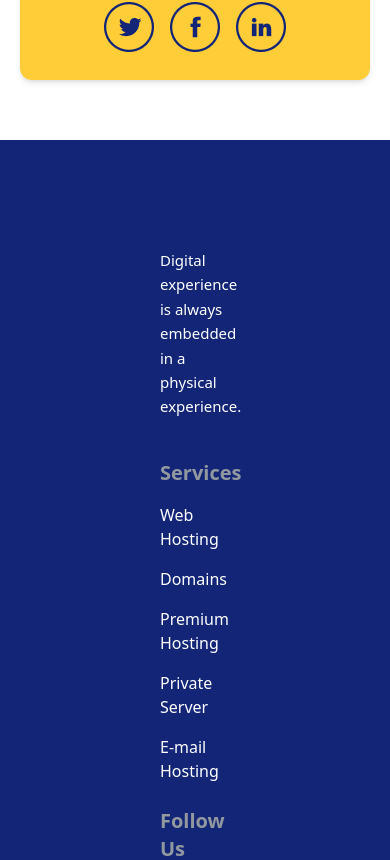
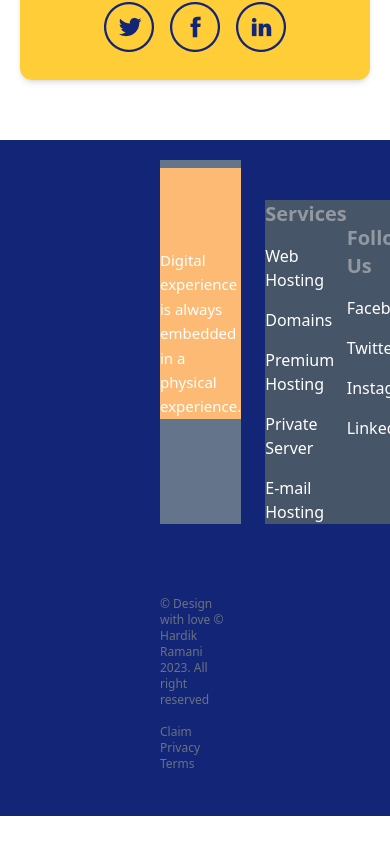
Before and after one commit to JuanPabloDiaz/landingZone, a React (Create React App) app: page / in a window 390 px wide. Shown: the part 8824-9684 px from the top of the page. After the commit the page ends 9640 px from the top, so only its background shows below. Built offline with nearby package versions, Linux system fonts and the light colour scheme.

Commit message:
making the footer responsive

```diff
--- a/src/components/Footer.jsx
+++ b/src/components/Footer.jsx
@@ -62,17 +62,17 @@ export default () => {
   return (
     <footer
       name="footer"
-      className="text-white bg-[#132577] px-40 py-5 max-w-screen-2xl mx-auto md:px-8"
+      className="text-white bg-[#132577] px-40 py-5 max-w-full mx-auto md:px-8"
     >
-      <div className="gap-6 justify-between md:flex">
-        <div className="flex-1">
-          <div className="max-w-xs">
+      <div className="gap-6 justify-between flex">
+        <div className="flex-1 bg-slate-500">
+          <div className="md:max-w-xs bg-orange-300">
             <p className="leading-relaxed mt-2 text-[15px] pt-20">
               Digital experience is always embedded in a physical experience.
             </p>
           </div>
         </div>
-        <div className="flex-1 mt-10 space-y-6 justify-between sm:flex md:space-y-0 md:mt-0">
+        <div className="flex flex-1 mt-10 space-y-6 justify-between md:space-y-0 md:mt-0 bg-slate-600">
           {footerNavs.map((item, idx) => (
             <ul className="space-y-4" key={idx}>
               <h4 className="text-[#92989F] font-bold text-xl">{item.label}</h4>
```
